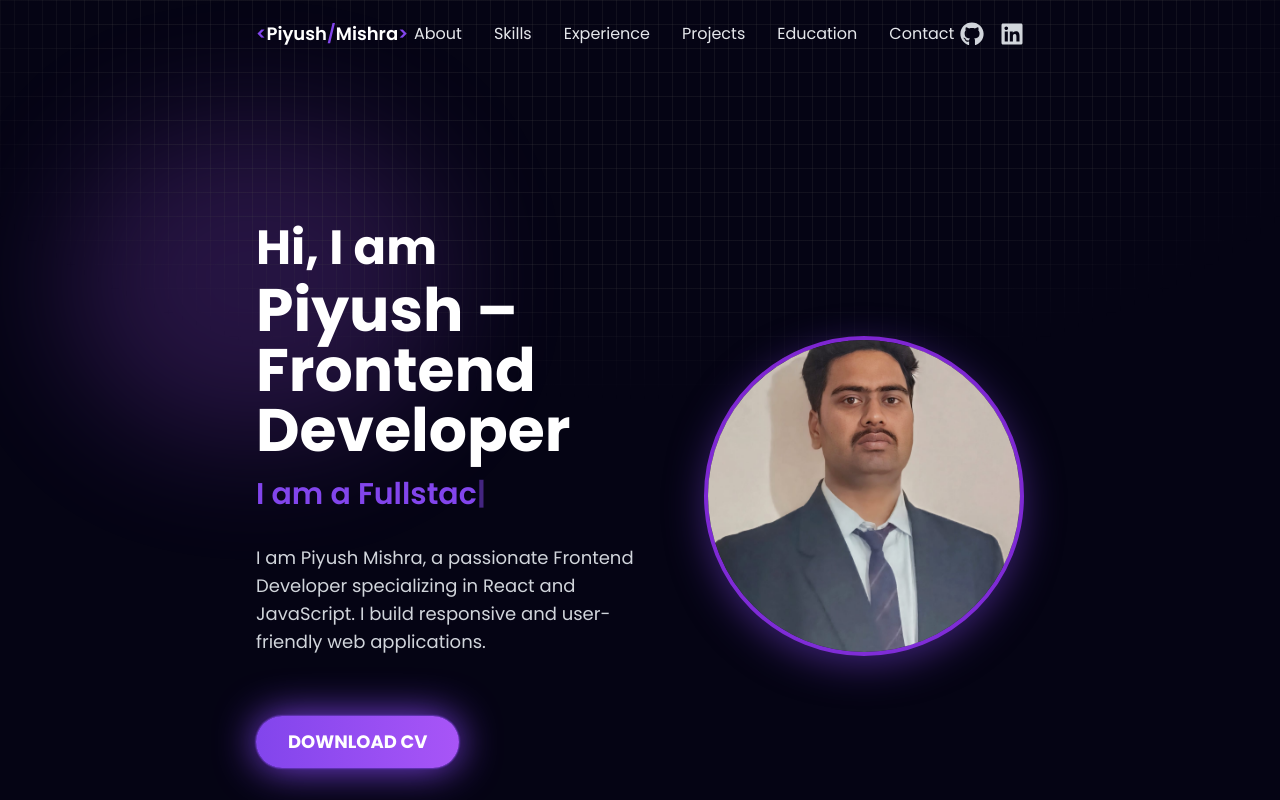
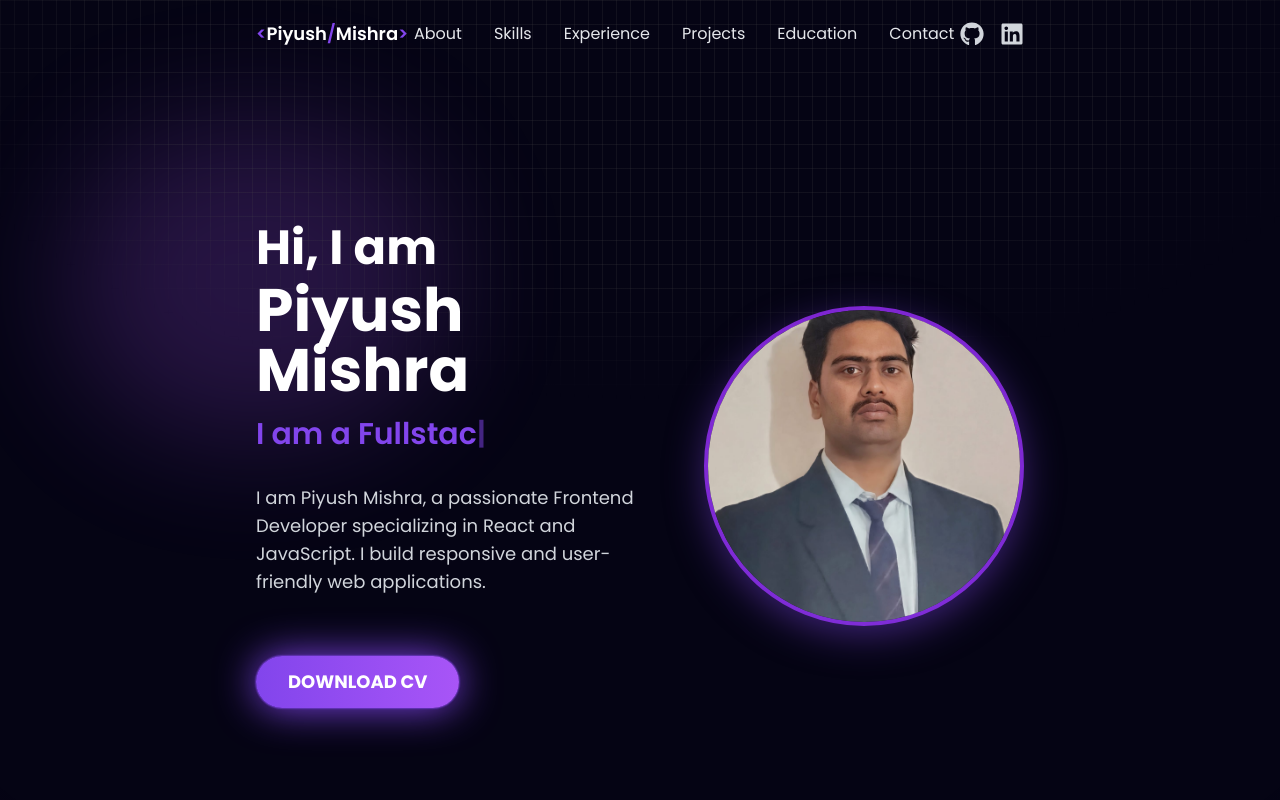
Before and after one commit to Piyush200516/piyush-Portfolio-website, a React (Vite) app: page / in a window 1280 px wide. Shown: the top 800 px of the page. Built offline with nearby package versions, Linux system fonts and the light colour scheme; a web font is replaced by a local one.

Commit message:
About page namse

```diff
--- a/src/components/About/About.jsx
+++ b/src/components/About/About.jsx
@@ -43,7 +43,7 @@ const About = () => {
           </p>
 
           <h1 className="text-4xl sm:text-5xl md:text-6xl font-bold text-white mb-4 leading-tight">
-            Piyush – Frontend Developer
+            Piyush Mishra
           </h1>
 
           {/* 🔥 Typing Effect Text */}
```
